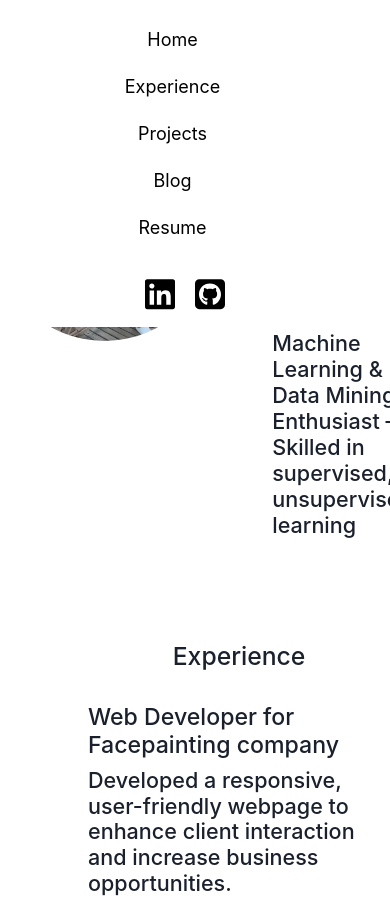
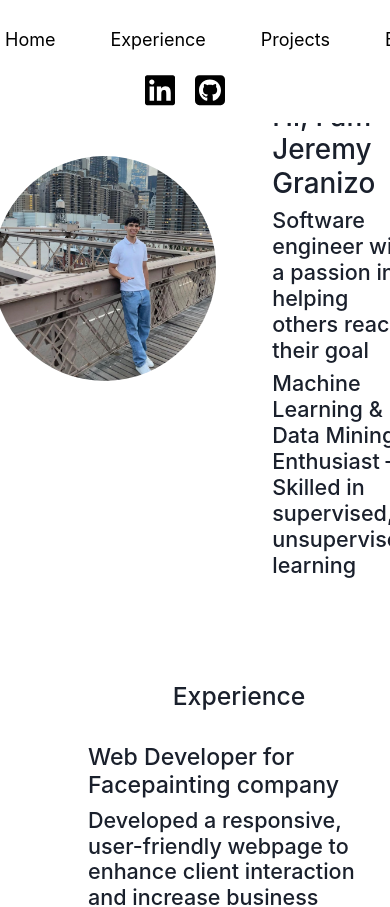
Before and after one commit to jgranizo/MyWebsite, a React (Vite) app in the folder MyWebsite/frontend2/: page / in a window 390 px wide. Shown: the top 907 px of the page. Built offline with nearby package versions, Linux system fonts and the light colour scheme.

Commit message:
Update App.css

```diff
--- a/MyWebsite/frontend2/src/App.css
+++ b/MyWebsite/frontend2/src/App.css
@@ -12,10 +12,14 @@
 
 }
 body{
-  padding-top: 60px;
+  padding-top: px;
 }
 
-@media (max-width: 768px) { /* Target mobile screens */
+@media (max-width: 768px) {
+  /* Target mobile screens */
+  body{
+    padding-top: 100px;
+  }
   .my-photo {
     max-height: 225px; /* Reduce image size on mobile */
     width:auto;
@@ -38,10 +42,11 @@ body{
     flex-direction: center;
     padding:1rem 0
   }
+
   .navbar-home ul li a{
     color: var(--colorprimary);
     text-decoration: none;
-    font-size:16px;
+    font-size:10px;
   transition: color 0.3s ease;}
   .navbar-home ul li a:hover{
     color: var(--coloraccent);
@@ -53,8 +58,10 @@ body{
     margin:10px 0;
   }
   .navbar-home ul {
-    flex-direction: column; /* Make nav items vertical */
+    display: flex;
+    flex-direction: row; /* Make nav items vertical */
     align-items: center;
+    margin: auto;
     width: 100%;
   }
 
```
